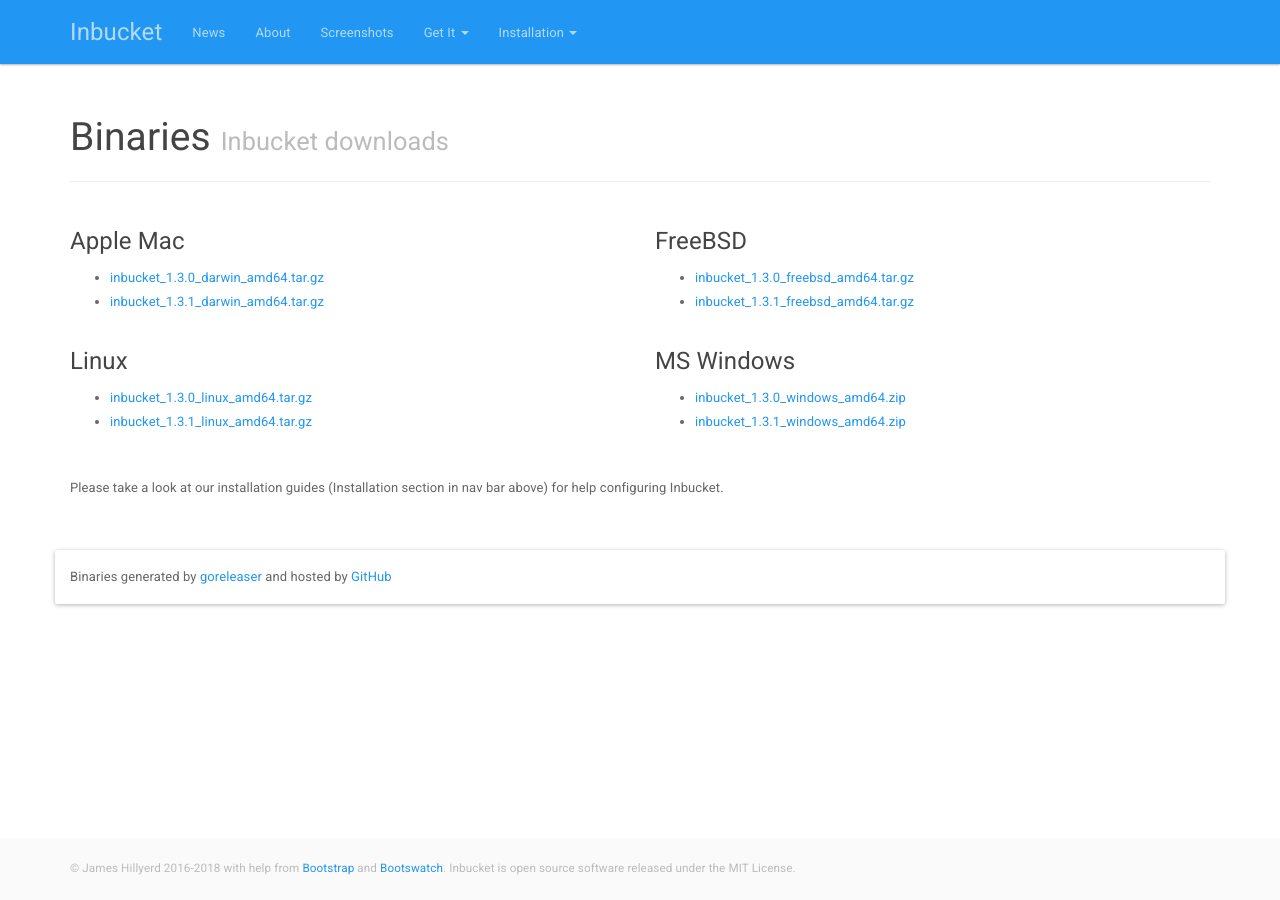
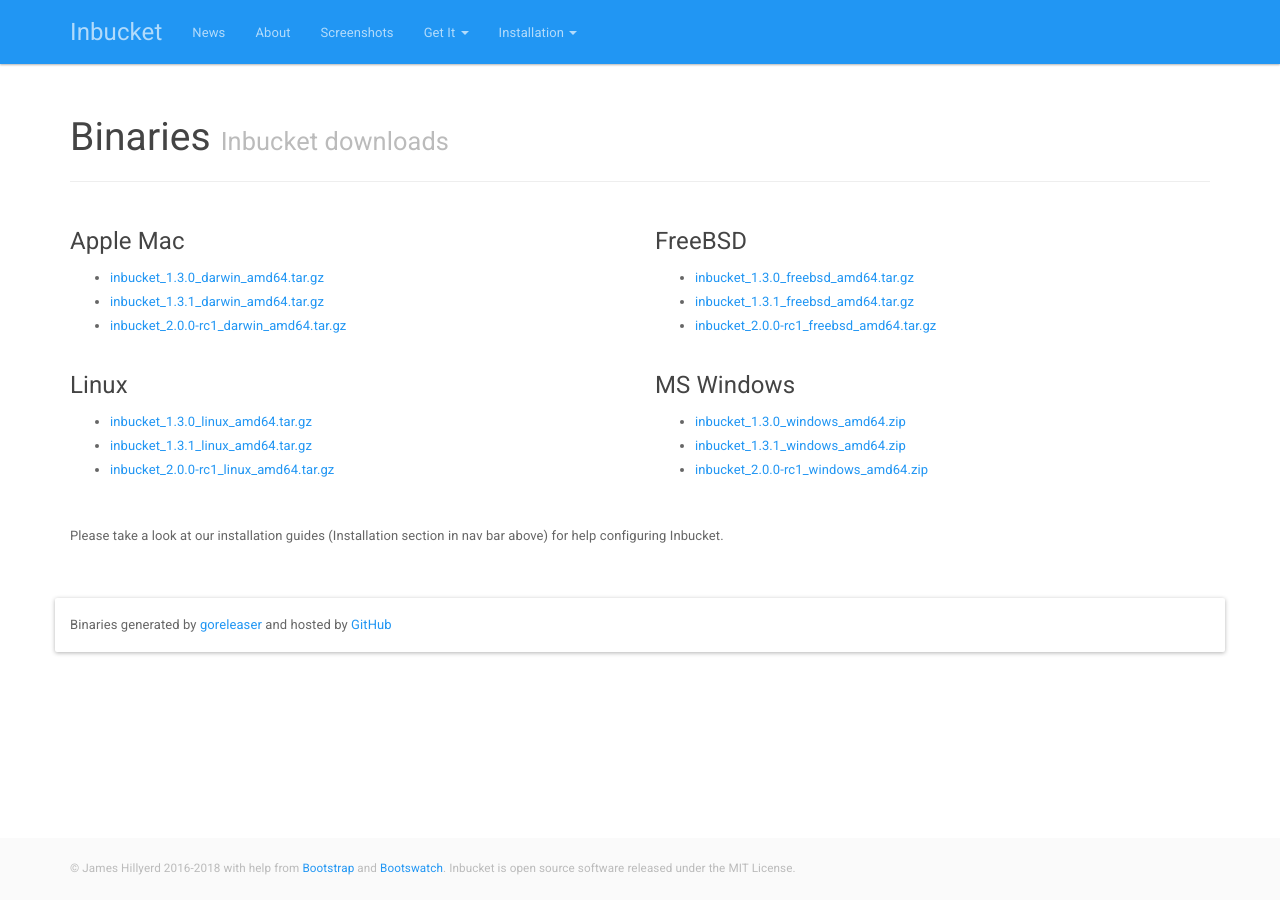
Before and after one commit to inbucket/inbucket.org, a Jekyll site: the page built from binaries/index.html, in a window 1280 px wide. Built offline with Jekyll 4.4.1, drawn with Linux system fonts in a browser that asks for light colours; comment, search, counter and statistics services are not loaded.

```diff
--- a/_config.yml
+++ b/_config.yml
@@ -27,7 +27,7 @@ paginate: 5
 paginate_path: "news/page:num"
 
 # Binaries
-binary_versions: ["1.3.0", "1.3.1"]
+binary_versions: ["1.3.0", "1.3.1", "2.0.0-rc1"]
 binary_base: https://github.com/jhillyerd/inbucket/releases/download
 binary_platforms:
   - label: "Apple Mac"
@@ -46,3 +46,6 @@ binary_platforms:
     name: windows
     architectures:
       - {name: amd64, ext: zip}
+
+# - {name: amd64, ext: deb}
+# - {name: amd64, ext: rpm}
--- a/binaries/index.html
+++ b/binaries/index.html
@@ -9,8 +9,8 @@ tagline: Inbucket downloads
     <div class="col-md-6 col-lg-6">
       <h3>{{plat.label}}</h3>
       <ul>
-        {% for arch in plat.architectures %}
-          {% for ver in site.binary_versions %}
+        {% for ver in site.binary_versions %}
+          {% for arch in plat.architectures %}
             {% capture prefix %}inbucket_{{ver}}_{{plat.name}}{% endcapture %}
             {% capture filename %}{{prefix}}_{{arch.name}}.{{arch.ext}}{% endcapture %}
             <li><a onclick="return dlclick(this, '{{filename}}')"
```
Also changed, not shown: bintray.md (deleted, +0 -27 lines).
